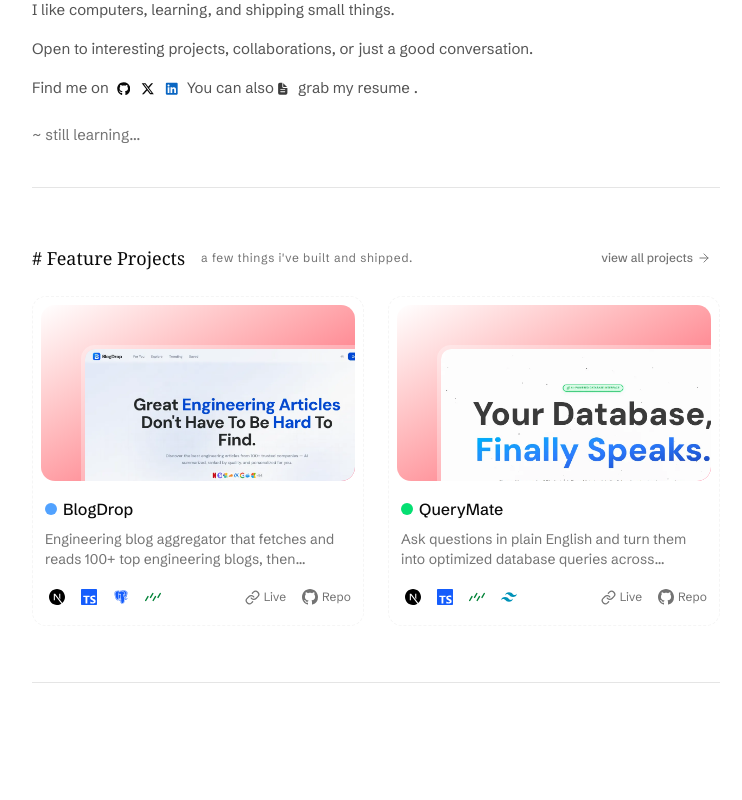
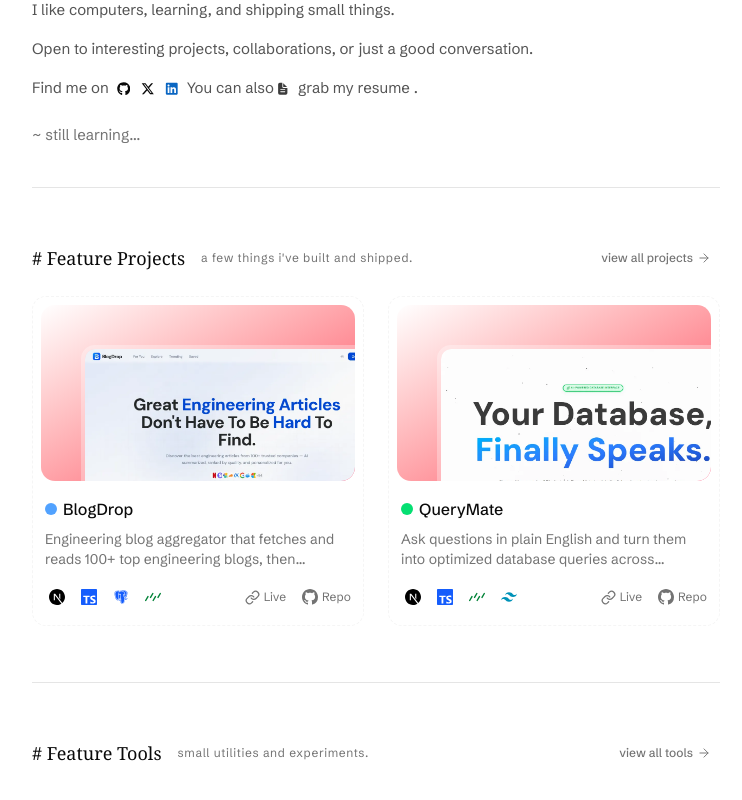
Before and after one commit to dhirajaryaa/wow-portfolio, a Next.js app: page / in a window 1280 px wide. Shown: the part 379-1179 px from the top of the page, without its empty margins (264-1006 px from the left). Before the commit the page ends 1142 px from the top, so only its background shows below. Built offline with nearby package versions, Linux system fonts and the light colour scheme.

Commit message:
feat: add FeatureTool component to HomePage and update layout with additional separators

```diff
--- a/src/app/page.tsx
+++ b/src/app/page.tsx
@@ -1,6 +1,7 @@
 import { Container } from "@/components/common/container";
 import { AboutSection } from "@/components/home/about";
 import { FeatureProject } from "@/components/home/feature-project";
+import { FeatureTool } from "@/components/home/feature-tool";
 import { HeroSection } from "@/components/home/hero";
 
 export default function HomePage() {
@@ -12,6 +13,8 @@ export default function HomePage() {
       <hr />
      <FeatureProject />
       <hr />
+      <FeatureTool />
+      <hr />
     </Container>
   )
 }
--- /dev/null
+++ b/src/components/home/feature-tool.tsx
@@ -0,0 +1,29 @@
+import { Button } from "@/components/ui/button";
+import { ArrowRight } from "lucide-react";
+import Link from "next/link";
+
+export const FeatureTool = ()=>{
+    return (
+        <section className="flex flex-col gap-6 justify-center py-10 md:py-14">
+            {/* heading  */}
+            <div className="flex flex-row items-center justify-between gap-4">
+                <div className="flex gap-2 items-center">
+                    <h2 className="text-foreground font-medium font-serif text-lg"># Feature Tools</h2>
+                    <p className="text-muted-foreground text-xs pl-2 tracking-wider hidden md:block">small utilities and experiments.</p>
+                </div>
+                <Button
+                    variant={"link"}
+                    className="hover:text-foreground text-muted-foreground"
+                    asChild
+                >
+                    <Link href={"/tools"}>
+                        view all tools <ArrowRight strokeWidth={1.6} size={16} />
+                    </Link>
+                </Button>
+            </div>
+            <div className="grid grid-cols-1 md:grid-cols-2 gap-6">
+
+            </div>
+        </section>
+    )
+}
```
